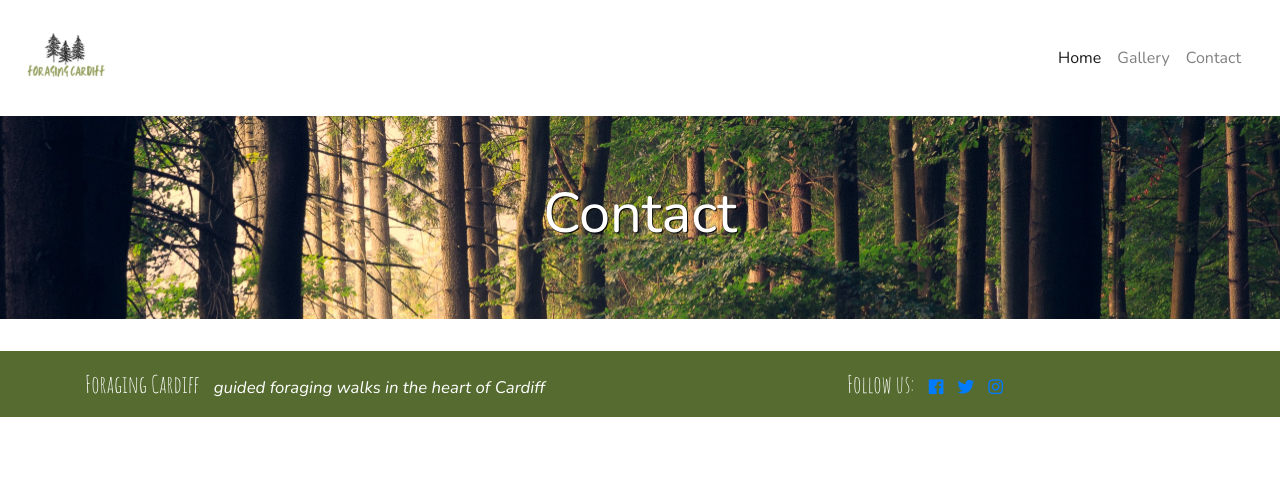
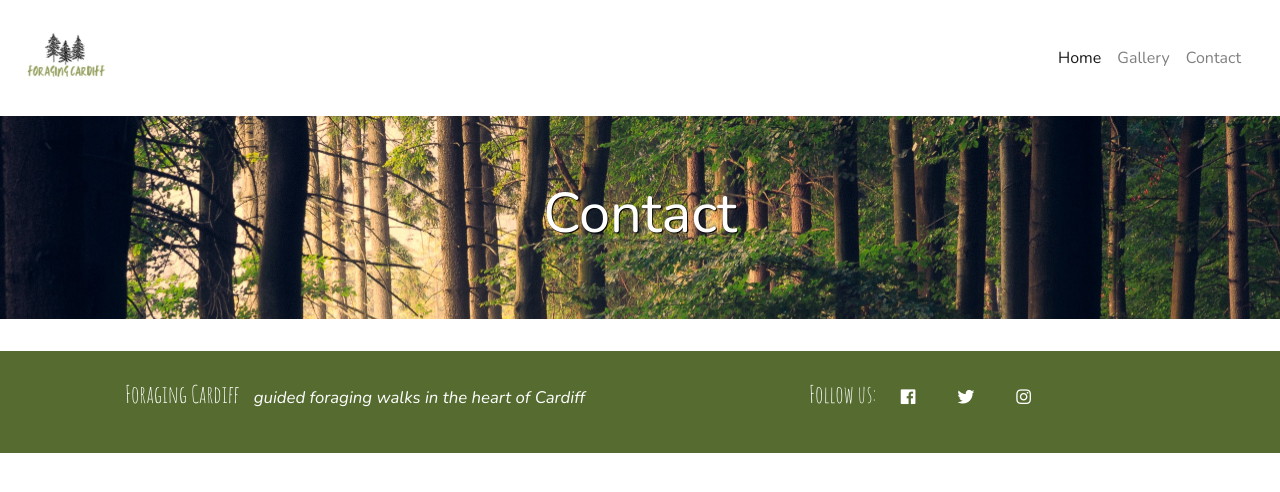
Before and after one commit to anniefenton/milestone-project-1, a plain HTML site: page contact.html in a window 1280 px wide. Drawn offline with nearby package versions, Linux system fonts and the light colour scheme.

```diff
--- a/contact.html
+++ b/contact.html
@@ -40,15 +40,15 @@
     <footer>
       <div class="container container-fluid">
         <div class="row">
-          <div class="col-6 mr-auto">
+          <div class="col-xl-6 col-lg-6 col-md-6 col-sm-12 footer-text">
             Foraging Cardiff <i>guided foraging walks in the heart of Cardiff</i>
           </div>
-          <div class="col-6 socials col-auto">
+          <ul class="list-inline col-xl-6 col-lg-6 col-md-6 col-sm-12 socials">
             <span>Follow us:</span>
-            <span><a href="https://www.facebook.com" target="_blank"><i class="fab fa-facebook"></i></a></span>
-            <span><a href="https://www.twitter.com" target="_blank"><i class="fab fa-twitter"></i></a></span>
-            <span><a href="https://www.instagram.com" target="_blank"><i class="fab fa-instagram"></i></a></span>
-          </div>
+            <li class="list-inline-item"><a href="https://www.facebook.com" target="_blank"><i class="fab fa-facebook"></i></a></li>
+            <li class="list-inline-item"><a href="https://www.twitter.com" target="_blank"><i class="fab fa-twitter"></i></a></li>
+            <li class="list-inline-item"><a href="https://www.instagram.com" target="_blank"><i class="fab fa-instagram"></i></a></li>
+          </ul>
         </div>
       </div>
     </footer>
```
Also changed, not shown: gallery.html (+6 -6 lines), home.html (+7 -3 lines).
